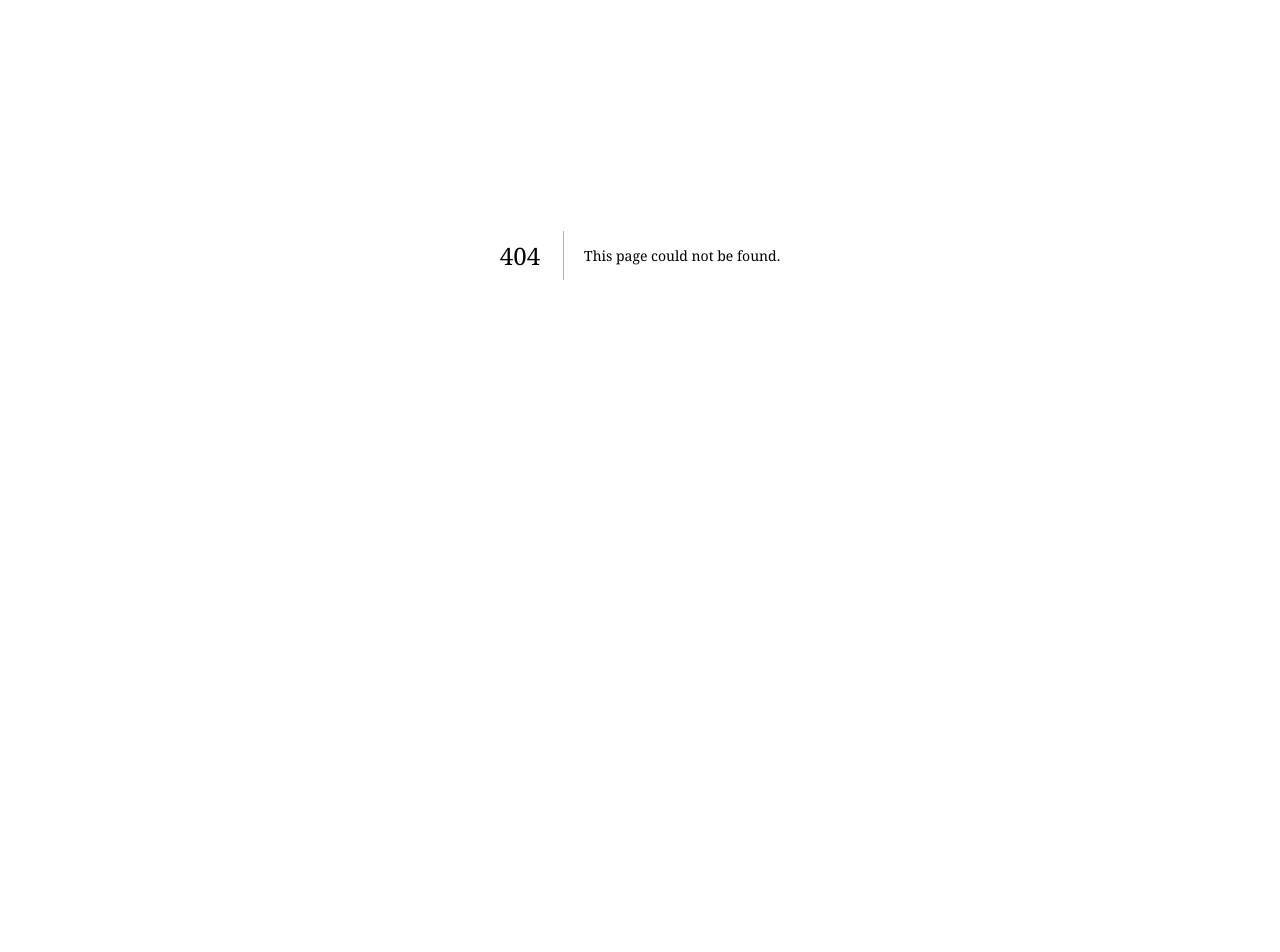
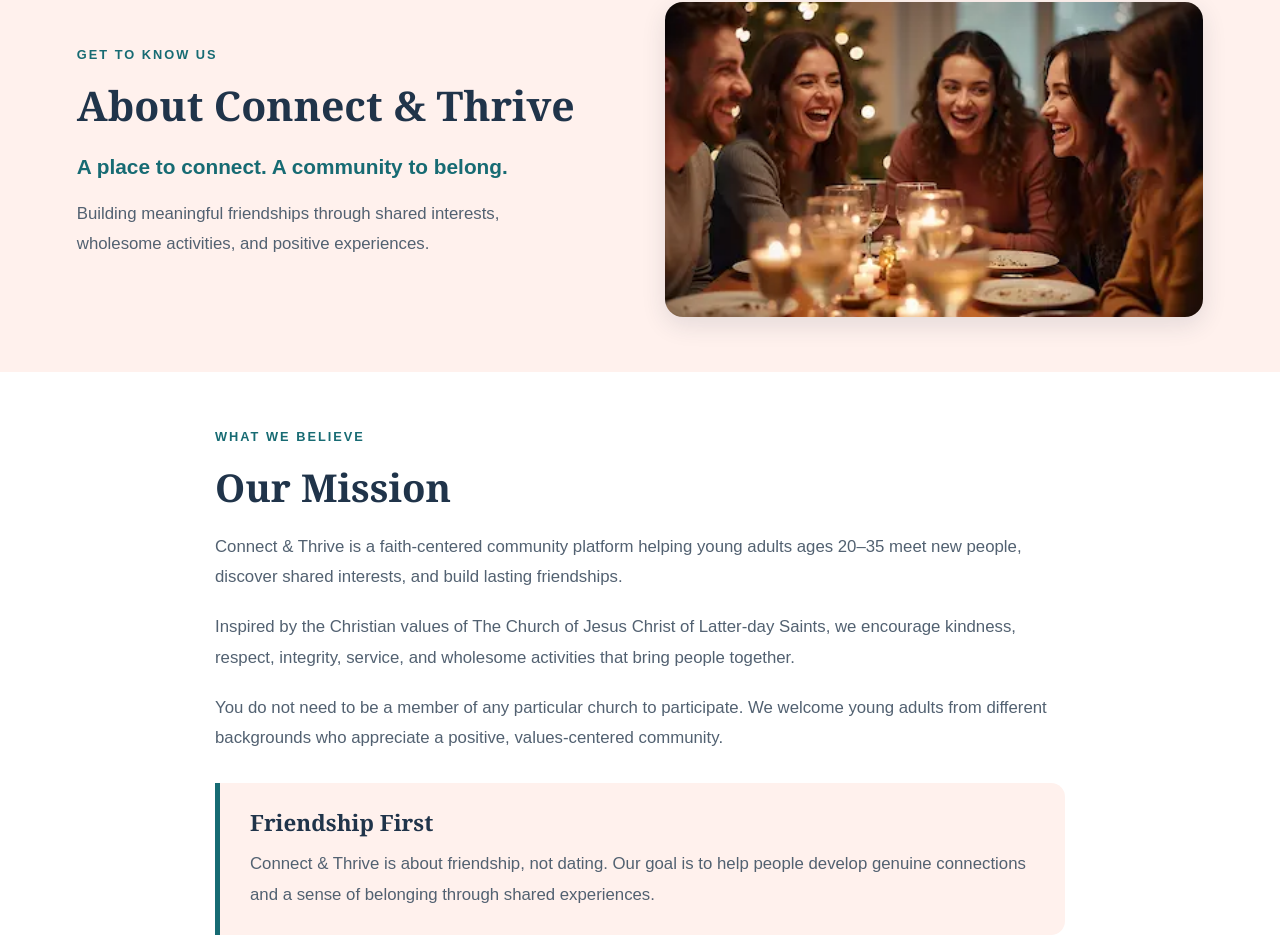
Before and after one commit to KristinLind/Connect-and-Thrive, a Next.js app in the folder web/: page /about in a window 1280 px wide. Before the commit this address had no page. Shown: the part 145-1097 px from the top of the page. Before the commit the page ends 800 px from the top, so only its background shows below. Built offline with nearby package versions, Linux system fonts and the light colour scheme.

Commit message:
Add About Us page and update site navigation and styling

```diff
--- /dev/null
+++ b/web/src/app/about/page.module.css
@@ -0,0 +1,181 @@
+/* About Us Hero Section */
+
+.hero {
+    background: #fff1ed;
+    padding: 55px 6%;
+}
+
+.heroInner {
+    display: grid;
+    grid-template-columns: 1fr 1fr;
+    align-items: center;
+    gap: 50px;
+    max-width: 1150px;
+    margin: 0 auto;
+}
+
+.sectionLabel {
+    display: block;
+    color: var(--teal);
+    font-size: 0.8rem;
+    font-weight: 700;
+    letter-spacing: 2px;
+    text-transform: uppercase;
+    margin-bottom: 16px;
+}
+
+.heroText h1 {
+    color: var(--navy);
+    font-size: clamp(2.1rem, 3.2vw, 3rem);
+    line-height: 1.2;
+    margin: 0 0 18px;
+}
+
+.tagline {
+    color: var(--teal);
+    font-size: 1.3rem;
+    font-weight: 600;
+    line-height: 1.5;
+    margin-bottom: 16px;
+}
+
+.introDescription {
+    color: #526171;
+    font-size: 1.05rem;
+    line-height: 1.75;
+    max-width: 480px;
+}
+
+/* Introduction Photograph */
+
+.heroImage {
+    position: relative;
+    width: 100%;
+    height: 315px;
+    border-radius: 18px;
+    overflow: hidden;
+    box-shadow: 0 8px 25px rgba(32, 52, 74, 0.12);
+}
+
+.image {
+    object-fit: cover;
+}
+
+/* Our Mission Section */
+
+.aboutSection {
+    background: #ffffff;
+    padding: 55px 6% 50px;
+}
+
+.content {
+    max-width: 850px;
+    margin: 0 auto;
+}
+
+.content h2 {
+    color: var(--navy);
+    font-size: clamp(1.9rem, 3vw, 2.5rem);
+    line-height: 1.2;
+    margin: 0 0 22px;
+}
+
+.content p {
+    color: #526171;
+    font-size: 1.05rem;
+    line-height: 1.8;
+    margin: 0 0 20px;
+}
+
+/* Friendship First Highlight */
+
+.friendshipNote {
+    background: #fff1ed;
+    border-left: 5px solid var(--teal);
+    border-radius: 0 14px 14px 0;
+    padding: 25px 30px;
+    margin-top: 30px;
+}
+
+.friendshipNote h3 {
+    color: var(--navy);
+    font-size: 1.4rem;
+    line-height: 1.3;
+    margin: 0 0 12px;
+}
+
+.friendshipNote p {
+    margin: 0;
+}
+
+/* Tablet and Mobile */
+
+@media (max-width: 768px) {
+    .hero {
+        padding: 35px 6%;
+    }
+
+    .heroInner {
+        grid-template-columns: 1fr;
+        gap: 28px;
+    }
+
+    .heroText h1 {
+        font-size: 2.1rem;
+        line-height: 1.15;
+        margin-bottom: 14px;
+    }
+
+    .tagline {
+        font-size: 1.15rem;
+        margin-bottom: 14px;
+    }
+
+    .introDescription {
+        font-size: 1rem;
+        line-height: 1.7;
+    }
+
+    .heroImage {
+        height: 260px;
+        border-radius: 16px;
+    }
+
+    .aboutSection {
+        padding: 45px 6% 40px;
+    }
+
+    .content h2 {
+        font-size: 1.9rem;
+    }
+
+    .friendshipNote {
+        padding: 22px;
+        margin-top: 25px;
+    }
+}
+
+/* Smaller Phones */
+
+@media (max-width: 480px) {
+    .heroText h1 {
+        font-size: 2rem;
+    }
+
+    .heroImage {
+        height: 220px;
+    }
+
+    .sectionLabel {
+        font-size: 0.75rem;
+        letter-spacing: 1.5px;
+    }
+
+    .aboutSection {
+        padding: 40px 6% 35px;
+    }
+
+    .friendshipNote {
+        padding: 20px;
+    }
+}
--- /dev/null
+++ b/web/src/app/about/page.tsx
@@ -0,0 +1,110 @@
+import Image from "next/image";
+import Link from "next/link";
+import homeStyles from "../page.module.css";
+import styles from "./page.module.css";
+
+export default function AboutPage() {
+  return (
+    <div className={homeStyles.page}>
+      <header className={homeStyles.header}>
+        <Link href="/" className={homeStyles.logo}>
+          Connect <span>&amp;</span> Thrive
+        </Link>
+
+        <nav className={homeStyles.nav} aria-label="Main navigation">
+          <Link href="/">Home</Link>
+          <Link href="/activities">Explore Activities</Link>
+          <Link href="/about" aria-current="page">
+            About Us
+          </Link>
+          <Link href="/#join" className={homeStyles.navButton}>
+            Join Us
+          </Link>
+        </nav>
+      </header>
+
+      <main>
+        <section className={styles.hero}>
+          <div className={styles.heroInner}>
+            <div className={styles.heroText}>
+              <span className={styles.sectionLabel}>
+                GET TO KNOW US
+              </span>
+              <h1>About Connect &amp; Thrive</h1>
+              <p className={styles.tagline}>
+                A place to connect. A community to belong.
+              </p>
+              <p className={styles.introDescription}>
+                Building meaningful friendships through shared
+                interests, wholesome activities, and positive
+                experiences.
+              </p>
+            </div>
+
+            <div className={styles.heroImage}>
+              <Image
+                src="/images/foodie-group.webp"
+                alt="Friends enjoying a meal and conversation together"
+                fill
+                priority
+                sizes="(max-width: 768px) 100vw, 50vw"
+                className={styles.image}
+              />
+            </div>
+          </div>
+        </section>
+
+        <section className={styles.aboutSection}>
+          <div className={styles.content}>
+            <span className={styles.sectionLabel}>
+              WHAT WE BELIEVE
+            </span>
+            <h2>Our Mission</h2>
+
+            <p>
+              Connect &amp; Thrive is a faith-centered community
+              platform helping young adults ages 20–35 meet new
+              people, discover shared interests, and build lasting
+              friendships.
+            </p>
+
+            <p>
+              Inspired by the Christian values of The Church of
+              Jesus Christ of Latter-day Saints, we encourage
+              kindness, respect, integrity, service, and wholesome
+              activities that bring people together.
+            </p>
+
+            <p>
+              You do not need to be a member of any particular
+              church to participate. We welcome young adults
+              from different backgrounds who appreciate a
+              positive, values-centered community.
+            </p>
+
+            <div className={styles.friendshipNote}>
+              <h3>Friendship First</h3>
+              <p>
+                Connect &amp; Thrive is about friendship, not
+                dating. Our goal is to help people develop
+                genuine connections and a sense of belonging
+                through shared experiences.
+              </p>
+            </div>
+          </div>
+        </section>
+      </main>
+
+      <footer className={homeStyles.footer}>
+        <h3>Connect &amp; Thrive</h3>
+        <p>
+          Building friendships. Creating connections.
+          Strengthening communities.
+        </p>
+        <p className={homeStyles.copyright}>
+          © 2026 Connect &amp; Thrive. Senior Project.
+        </p>
+      </footer>
+    </div>
+  );
+}
--- a/web/src/app/activities/page.module.css
+++ b/web/src/app/activities/page.module.css
@@ -13,8 +13,8 @@
   align-items: center;
   justify-content: space-between;
   gap: 24px;
-  box-shadow: 0 3px 15px rgba(32, 52, 74, 0.08);
   border-bottom: 10px solid var(--coral);
+    box-shadow: 0 3px 0 #171717, inset 0 -3px 0 #171717;
 }
 
 .logo {
--- a/web/src/app/activities/page.tsx
+++ b/web/src/app/activities/page.tsx
@@ -52,8 +52,8 @@ export default function ExploreActivities() {
 
         <nav className={styles.nav}>
           <Link href="/">Home</Link>
-          <Link href="/activities">Explore Activities</Link>
-          <Link href="/#about">About Us</Link>
+          <Link href="/activities" aria-current>Explore Activities</Link>
+          <Link href="/about">About Us</Link>
           <Link href="/#join" className={styles.navButton}>
             Join Us
           </Link>
--- a/web/src/app/members/page.module.css
+++ b/web/src/app/members/page.module.css
@@ -7,8 +7,8 @@
     align-items: center;
     justify-content: space-between;
     gap: 24px;
-    box-shadow: 0 3px 15px rgba(32, 52, 74, 0.08);
     border-bottom: 10px solid var(--coral);
+        box-shadow: 0 3px 0 #171717, inset 0 -3px 0 #171717;
 }
 
 .logo {
--- a/web/src/app/members/page.tsx
+++ b/web/src/app/members/page.tsx
@@ -64,8 +64,8 @@ export default function MembersPage() {
                 <nav className={styles.nav} aria-label="Main navigation">
                     <Link href="/">Home</Link>
                     <Link href="/activities">Explore Activities</Link>
-                    <Link href="/members">Meet Our Members</Link>
-                    <Link href="/#about">About Us</Link>
+                    <Link href="/members" aria-current="page">Meet Our Members</Link>
+                    <Link href="/about">About Us</Link>
                     <Link href="/#join" className={styles.navButton}>
                         Join Us
                     </Link>
--- a/web/src/app/page.tsx
+++ b/web/src/app/page.tsx
@@ -55,7 +55,7 @@ export default function Home() {
           <Link href="/">Home</Link>
           <Link href="/activities">Explore Activities</Link>
           <Link href="/members">Meet Our Members</Link>
-          <a href="#about">About Us</a>
+          <Link href="/about">About Us</Link>
           <a href="#join" className={styles.navButton}>
             Join Us
           </a>
```
